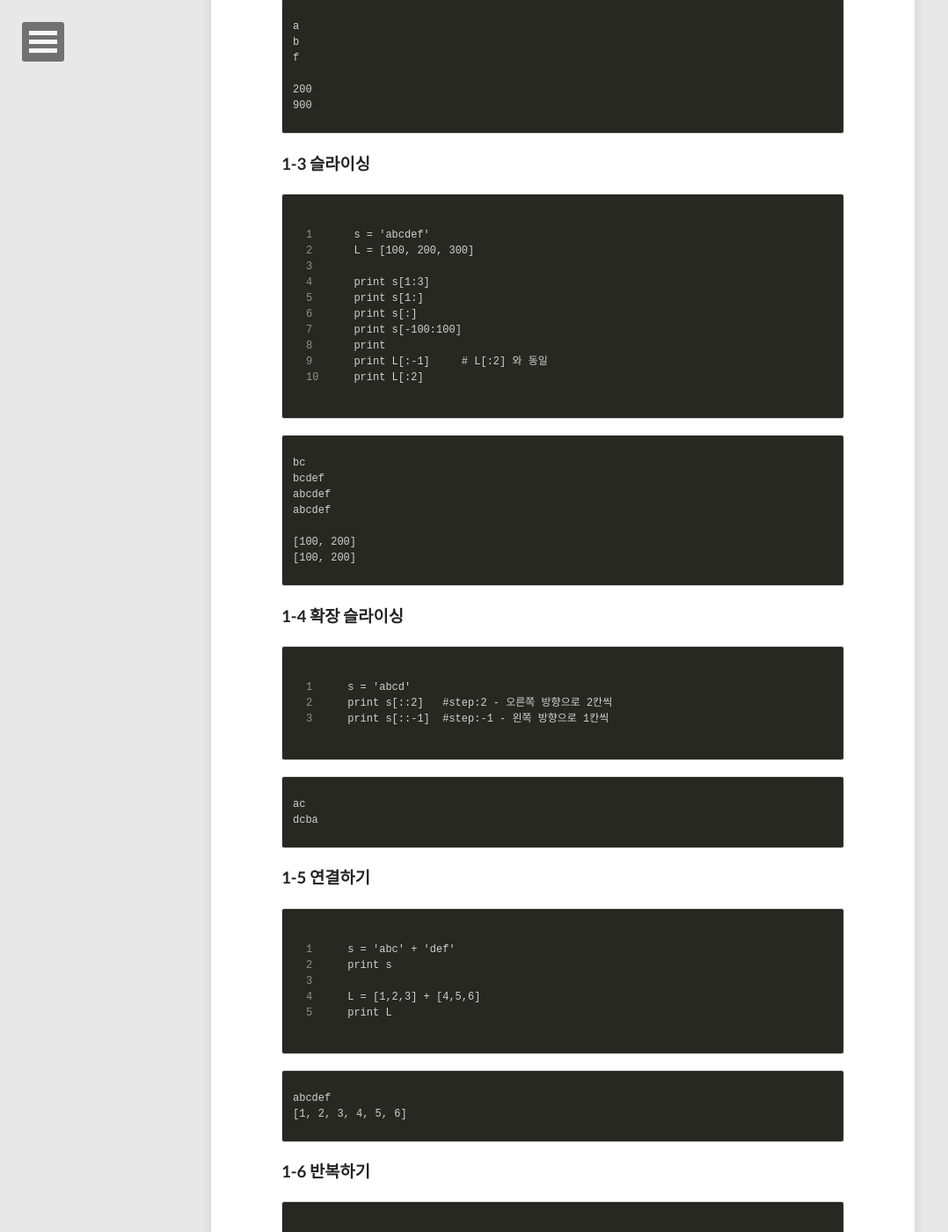
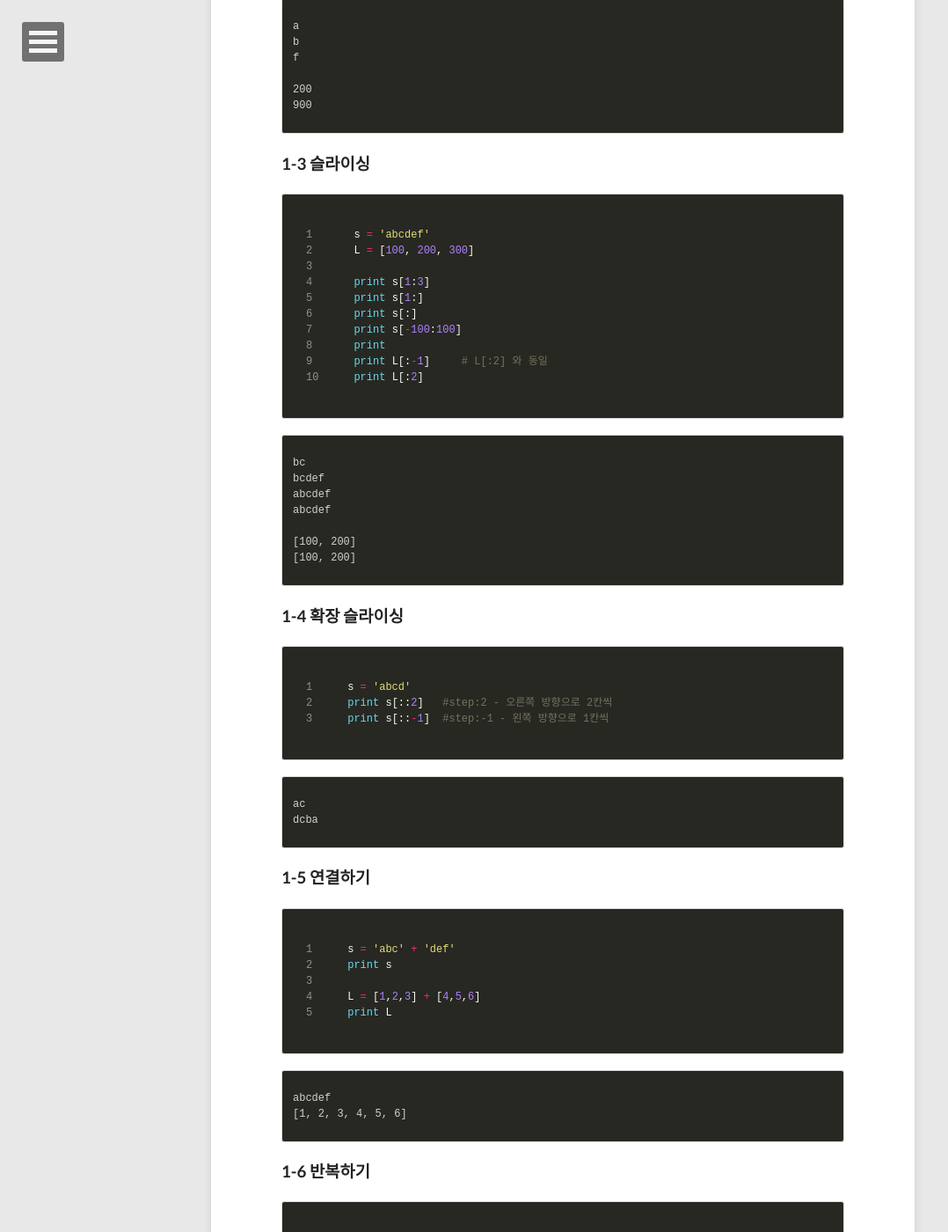
Before and after one commit to geoncheollee/geonblog, a Jekyll site: the page built from lecture_2.md, in a window 1280 px wide and 1400 px high, scrolled down 1325 px. Shown: the whole window at 88% size, without its empty margins (0-1078 px from the left). Built offline with Jekyll 4.4.1, drawn with Linux system fonts in a browser that asks for light colours; nearby versions of some CDN libraries; comment, search, counter and statistics services are not loaded; some of the changed text lies outside the part shown.

Commit message:
Update lecture_2.md

```diff
--- a/lecture_2.md
+++ b/lecture_2.md
@@ -60,7 +60,7 @@ f
 
 ### 1-3 슬라이싱
 
-{% highlight html linenos %}
+{% highlight python linenos %}
 {% raw %}
 s = 'abcdef'
 L = [100, 200, 300]
@@ -91,7 +91,7 @@ abcdef
 ### 1-4 확장 슬라이싱
 
 
-{% highlight html linenos %}
+{% highlight python linenos %}
 {% raw %}
 s = 'abcd'
 print s[::2]   #step:2 - 오른쪽 방향으로 2칸씩
@@ -109,7 +109,7 @@ dcba
 
 ### 1-5 연결하기
 
-{% highlight html linenos %}
+{% highlight python linenos %}
 {% raw %}
 s = 'abc' + 'def'
 print s
@@ -129,7 +129,7 @@ abcdef
 
 ### 1-6 반복하기
 
-{% highlight html linenos %}
+{% highlight python linenos %}
 {% raw %}
 s = 'Abc'
 print s * 4
@@ -149,7 +149,7 @@ AbcAbcAbcAbc
 
 ### 1-7 멤버십 테스트
 
-{% highlight html linenos %}
+{% highlight python linenos %}
 {% raw %}
 s = 'abcde'
 print 'c' in s
@@ -170,7 +170,7 @@ True
 
 
 
-{% highlight html linenos %}
+{% highlight python linenos %}
 {% raw %}
 print 'ab' in 'abcd'
 print 'ad' in 'abcd'
@@ -192,7 +192,7 @@ True
 
 ### 1-8 길이 정보
 
-{% highlight html linenos %}
+{% highlight python linenos %}
 {% raw %}
 s = 'abcde'
 l = [1,2,3]
@@ -217,7 +217,7 @@ print len(t)
 
 ## 문제 풀어보기
 
-{% highlight html linenos %}
+{% highlight python linenos %}
 {% raw %}
 
 s = 'hello, python'
```
Also changed, not shown: other parts of lecture_2.md (+1 -1 lines).
